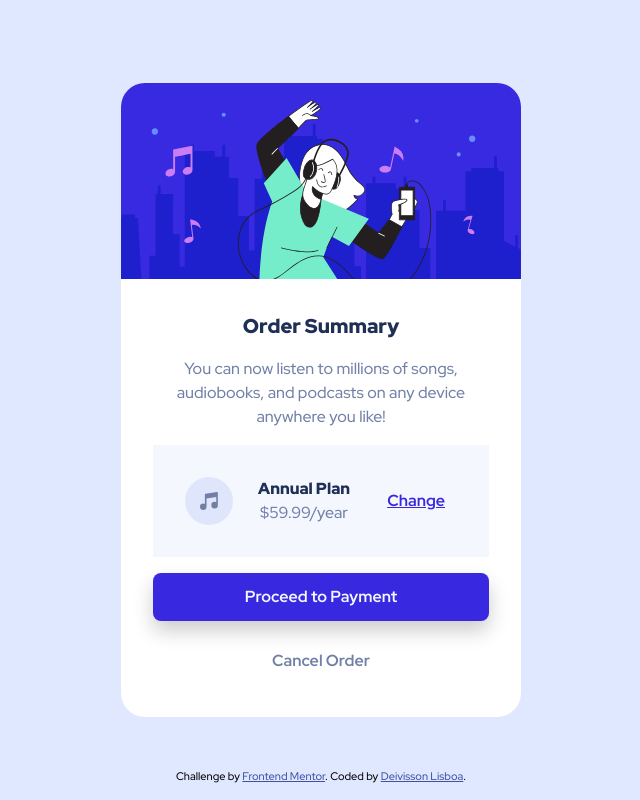
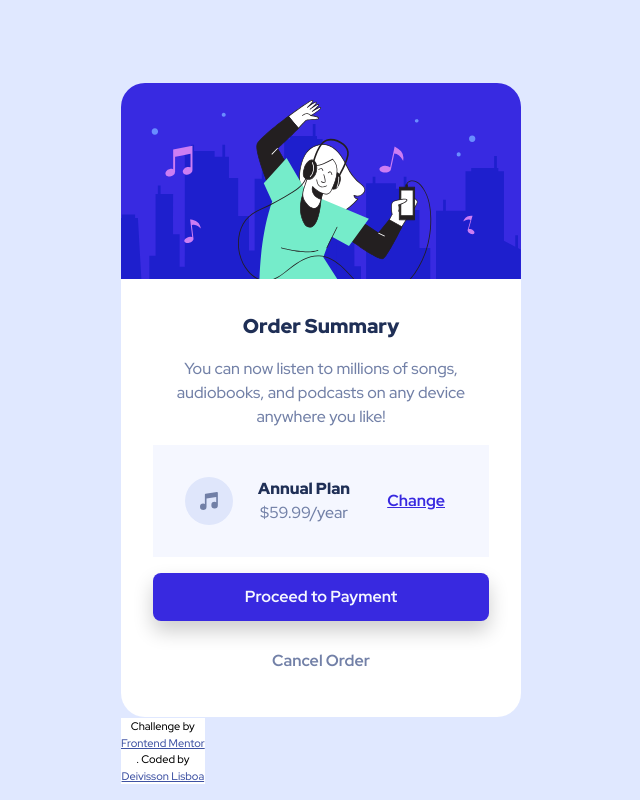
Before and after one commit to DeivissonLisboa/frontend-mentor-order-summary-component, a plain HTML site: page index.html in a window 1280 px wide. Shown: the whole page, without its empty margins (319-959 px from the left). Drawn offline with Linux system fonts and the light colour scheme.

Commit message:
Move attribution to main tag

```diff
--- a/index.html
+++ b/index.html
@@ -63,15 +63,12 @@
           Cancel Order
         </button>
       </div>
-    </main>
-
-    <div class="attribution">
-      <p>
+      <div class="attribution">
         Challenge by
         <a href="https://www.frontendmentor.io?ref=challenge" target="_blank"
           >Frontend Mentor</a
-        >. Coded by <a href="github.com/deivissonlisboa">Deivisson Lisboa</a>.
-      </p>
-    </div>
+        >. Coded by <a href="github.com/deivissonlisboa">Deivisson Lisboa</a>
+      </div>
+    </main>
   </body>
 </html>
```
